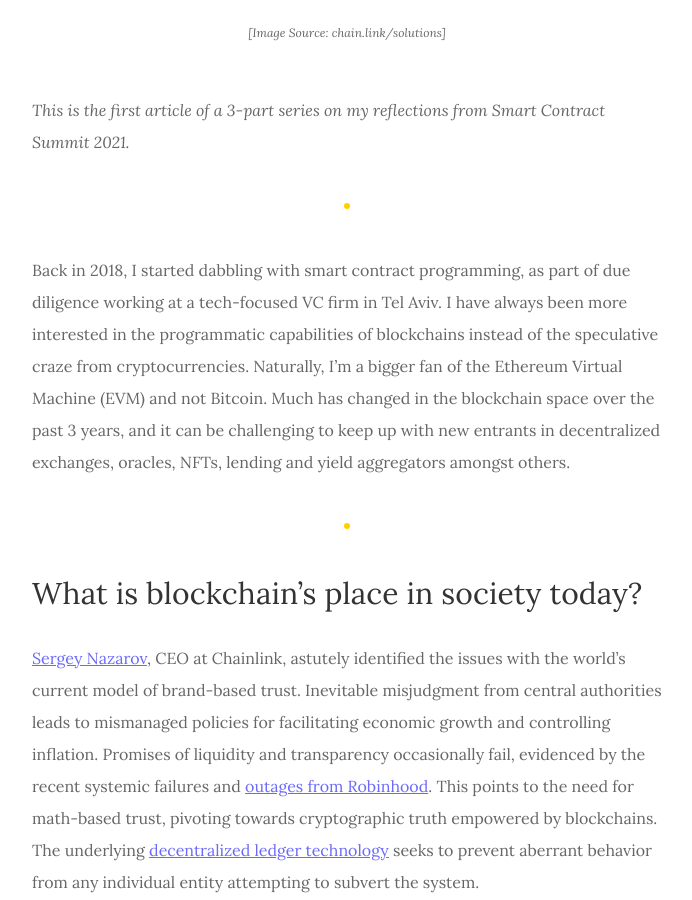
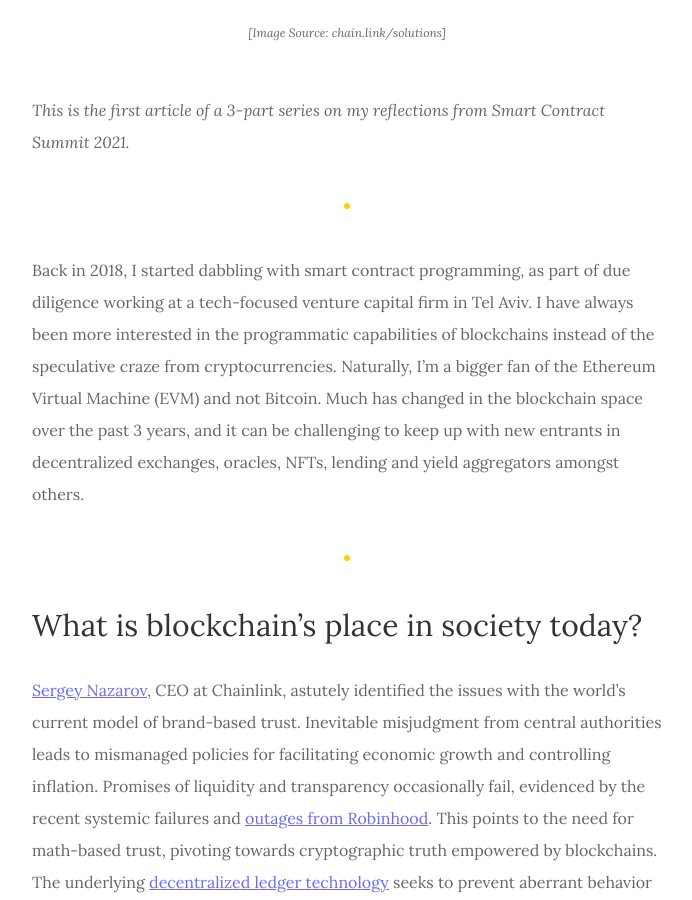
Before and after one commit to PrestonChing/prestonching.github.io, a Jekyll site: the page built from _posts/2021-08-20-chainlink-blockchain.md, in a window 1280 px wide and 900 px high, scrolled down 746 px. Shown: the whole window, without its empty margins (293-985 px from the left). Built offline with Jekyll 4.4.1, drawn with Linux system fonts in a browser that asks for light colours; some of the changed lines change nothing that is shown; some of the changed text lies outside the part shown.

Commit message:
edit chainlink

```diff
--- a/_posts/2021-08-20-chainlink-blockchain.md
+++ b/_posts/2021-08-20-chainlink-blockchain.md
@@ -10,7 +10,7 @@
 
 ---
 
-Back in 2018, I started dabbling with smart contract programming, as part of due diligence working at a tech-focused VC firm in Tel Aviv. I have always been more interested in the programmatic capabilities of blockchains instead of the speculative craze from cryptocurrencies. Naturally, I’m a bigger fan of the Ethereum Virtual Machine (EVM) and not Bitcoin. Much has changed in the blockchain space over the past 3 years, and it can be challenging to keep up with new entrants in decentralized exchanges, oracles, NFTs, lending and yield aggregators amongst others.
+Back in 2018, I started dabbling with smart contract programming, as part of due diligence working at a tech-focused venture capital firm in Tel Aviv. I have always been more interested in the programmatic capabilities of blockchains instead of the speculative craze from cryptocurrencies. Naturally, I’m a bigger fan of the Ethereum Virtual Machine (EVM) and not Bitcoin. Much has changed in the blockchain space over the past 3 years, and it can be challenging to keep up with new entrants in decentralized exchanges, oracles, NFTs, lending and yield aggregators amongst others.
 
 ---
 
@@ -30,7 +30,7 @@
 
 VISA claims to handle [24,000 transactions per second](https://usa.visa.com/run-your-business/small-business-tools/retail.html) (TPS) globally and possess a theoretical server capacity twice that throughput. Although blockchain devotees critique the actual measurements to be only 1700 TPS, it is still a long shot considering [Ethereum’s current throughput of 25 TPS and Bitcoin’s 7 TPS](https://alephzero.org/blog/what-is-the-fastest-blockchain-and-why-analysis-of-43-blockchains/).
 
-Layer-one (L1) solutions work with the main blockchain architecture, decreasing block generation time (changing hashing complexity) and increasing information capacity per block (larger block sizes). These were not as effective as intended since additional time was required to further validate new blocks in a bid to maintain the value proposition of transparency and security. Moreover, Bitcoin’s soft fork of Segregated Witness (SegWit) to increase block size had a [muted impact on its TPS](https://www.techinasia.com/talk/segwit-doesnt-work). Apart from adjusting blockchain parameters, the community is also exploring different consensus mechanisms for higher scalability and lower transaction fees.. The proof-of-stake (PoS) has found success in [Cardano's platform](https://cardano.org/), notwithstanding the [failure of EOS](https://cointelegraph.com/news/eos-proves-yet-again-that-decentralization-is-not-its-priority) where the swing to centralization was due to defective governance models. Cardano's first smart contract test in the upcoming Alonzo upgrade makes it a non-trivial competitor to Ethereum. [Solana](https://solana.com/solana-whitepaper.pdf) pioneered the proof-of-history (PoH) architecture in conjunction with exisiting consensus mechanisms, thereby achieving the world's fastest and first web-scale blockchain. Has Solana solved the blockchain trilemma?
+Layer-one (L1) solutions work with the main blockchain architecture, decreasing block generation time (changing hashing complexity) and increasing information capacity per block (larger block sizes). These were not as effective as intended since additional time was required to further validate new blocks in a bid to maintain the value proposition of transparency and security. Moreover, Bitcoin’s soft fork of Segregated Witness (SegWit) to increase block size had a [muted impact on its TPS](https://www.techinasia.com/talk/segwit-doesnt-work). Apart from adjusting blockchain parameters, the community is also exploring different consensus mechanisms for higher scalability and lower transaction fees.. Proof-of-stake (PoS) has found success in [Cardano's platform](https://cardano.org/), notwithstanding the [failure of EOS](https://cointelegraph.com/news/eos-proves-yet-again-that-decentralization-is-not-its-priority) where the swing to centralization was due to defective governance models. Cardano's first smart contract test in the upcoming Alonzo upgrade makes it a non-trivial competitor to Ethereum. [Solana](https://solana.com/solana-whitepaper.pdf) pioneered the proof-of-history (PoH) architecture in conjunction with exisiting consensus mechanisms, thereby achieving the world's fastest and first web-scale blockchain. Has Solana solved the blockchain trilemma?
 
 Layer-two (L2) solutions are secondary protocols and frameworks established over the blockchain architecture. State channels ([Lightning Network](https://lightning.network/)) offload transactions off-chain; side chains ([xDai](https://www.xdaichain.com/)) perform transactions on independent, separate blockchains and plasma or child chains ([Polygon](https://polygon.technology/)) create copies of the main blockchain. [Roll-ups](https://ethereum.org/en/developers/docs/scaling/layer-2-rollups/#:~:text=Zero%20knowledge%20rollups%2C%20also%20known,is%20posted%20on%20layer%201.) are side chains that bundle transactions, through either optimistic roll-ups or ZK roll-ups. The latter does not assume validity of each transaction proof by using cryptographic zero-knowledge proofs. This is indeed quite a mouthful.
 
@@ -46,7 +46,7 @@
 
 Decentralized oracle networks (DONs) solve the “oracle problem” using a committee of off-chain independent oracle nodes with consensus protocols for data validation, providing greater reliability and tamper-resistance. These DONs serve to augment on-chain smart contracts with storage, computation and networking functionalities to external data sources or APIs. This profound hybrid combination with DONs has the potential to propel smart contracts towards unparalleled connectivity and scalability.
 
-As the world’s largest and most reliable oracle network in DeFi, [Chainlink](https://chain.link/solutions) strives to:
+As the world’s largest and most reliable oracle network in decentralized finance (DeFi), [Chainlink](https://chain.link/solutions) strives to:
 1. Enable smart contracts with **access to highly validated data** and interoperability in global markets
 2. Provide **trust-minimized off-chain computation** with the Keepers Network (automation bots), Off Chain Reporting (aggregating responses from oracle nodes) and Verifiable Randomness Function (secured source of randomness for NFTs and consensus protocols)
 3. Interoperate the L2 ecosystem for a multi-chain future with the recently announced **Cross Chain Interoperability Protocol** (CCIP), allowing for new kinds of dApps ranging from NFT bridges to cross-chain collateral and yield optimization
```
